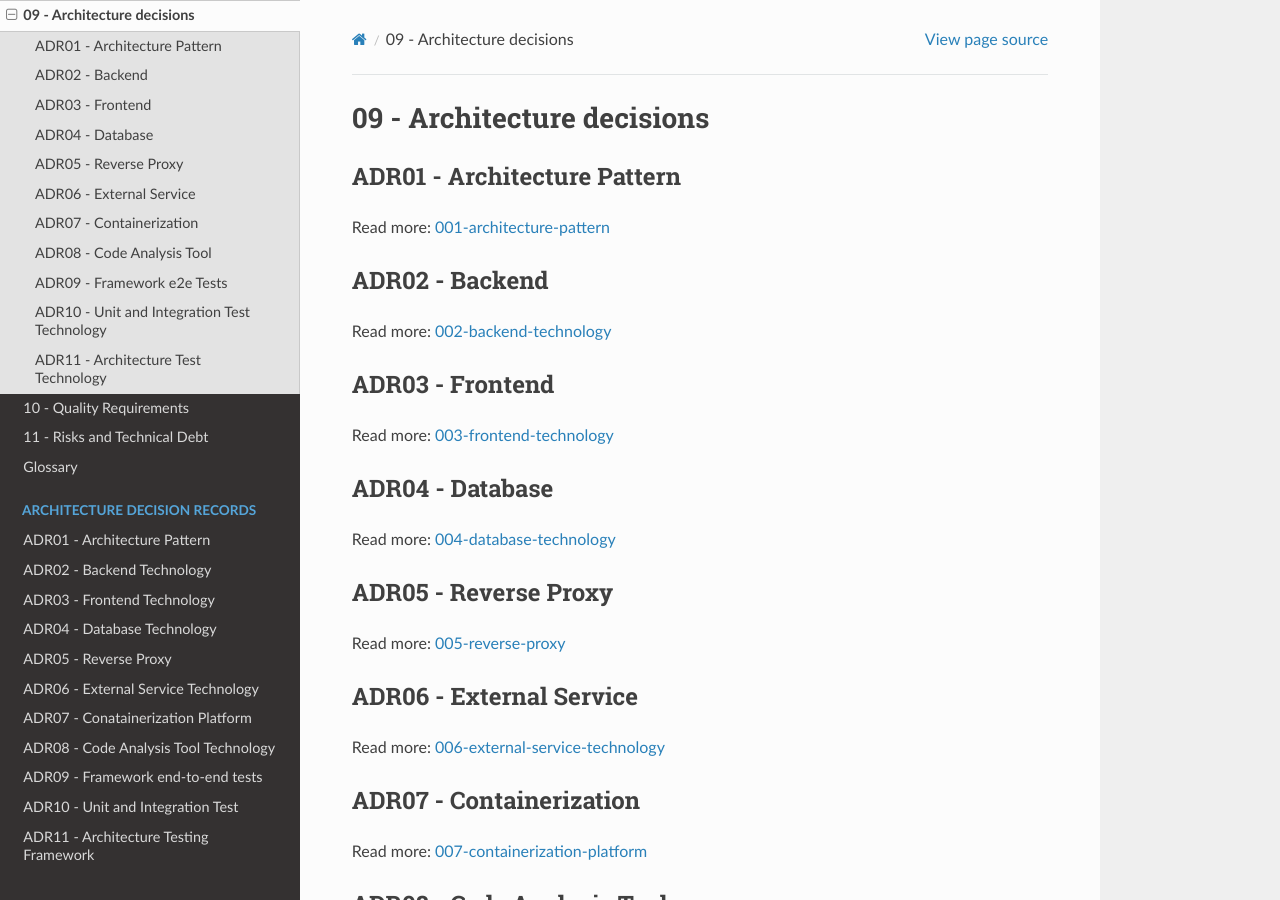
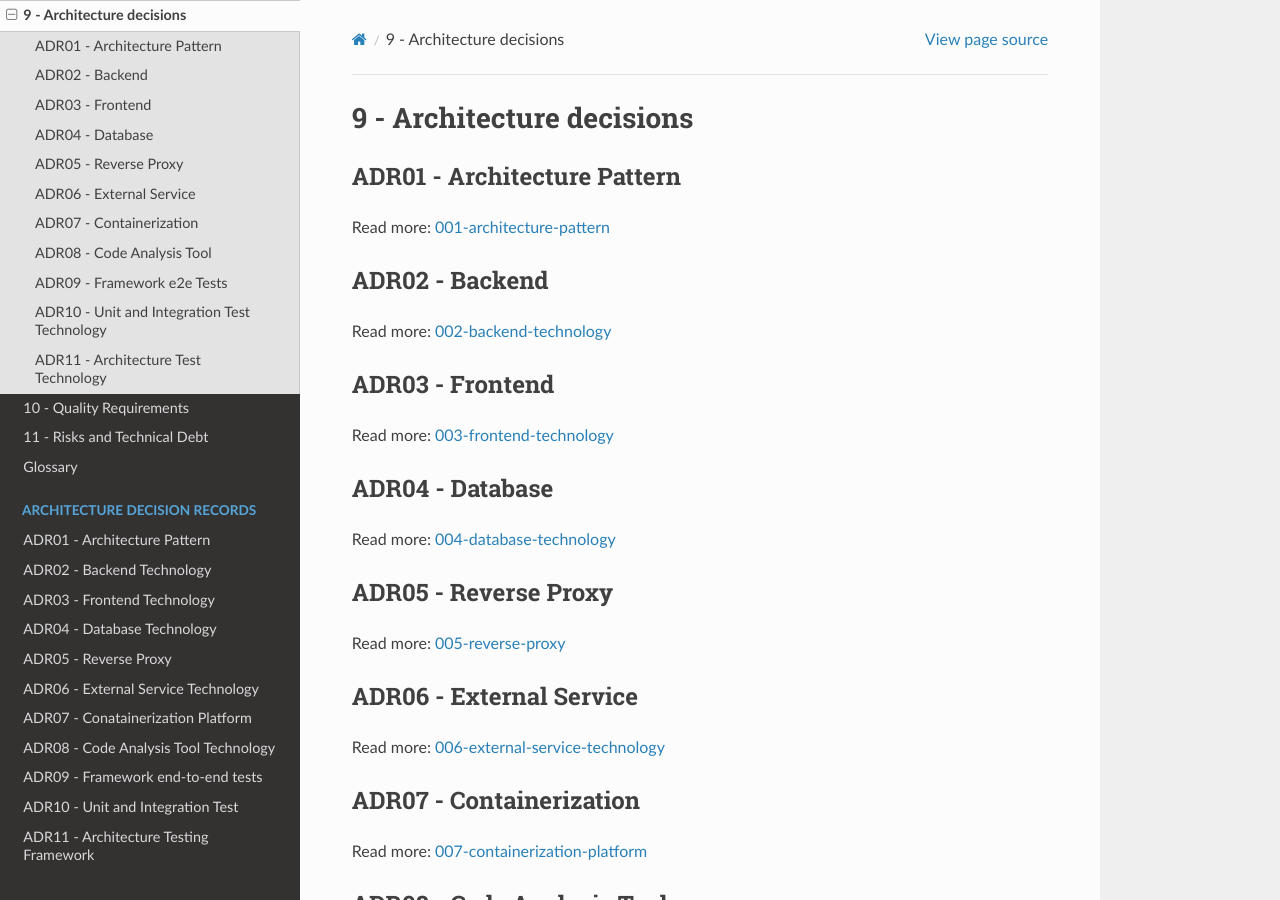
Before and after one commit to DanielSchmerber/SQS26_MovieTracker, a Sphinx documentation site: the page built from docs/arc42/09_architecture_decisions.md, in a window 1280 px wide and 900 px high. Built offline with Sphinx 7.4.7 and the Read the Docs theme 3.1.0, drawn with Linux system fonts in a browser that asks for light colours.

Commit message:
Update 09_architecture_decisions.md

```diff
--- a/docs/arc42/09_architecture_decisions.md
+++ b/docs/arc42/09_architecture_decisions.md
@@ -1,4 +1,4 @@
-# 09 - Architecture decisions
+# 9 - Architecture decisions
 
 ## ADR01 - Architecture Pattern
 
```
